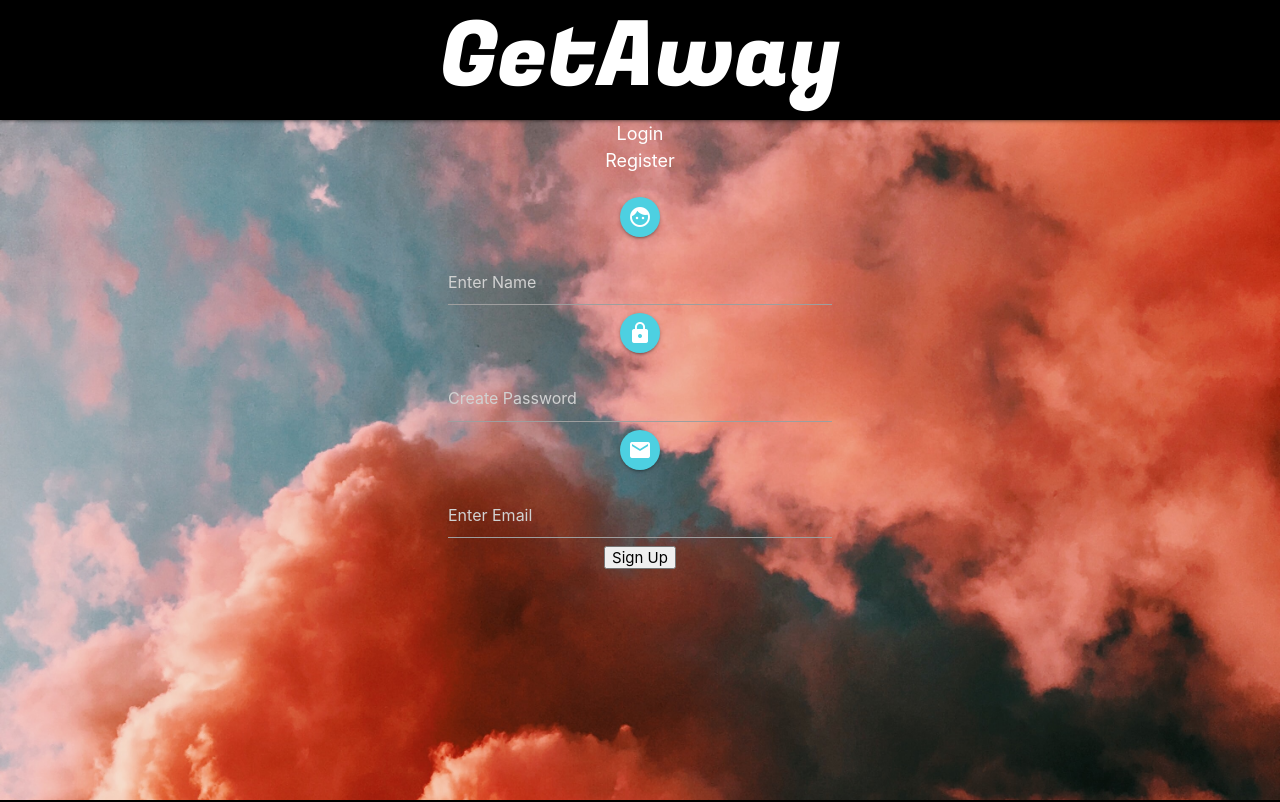
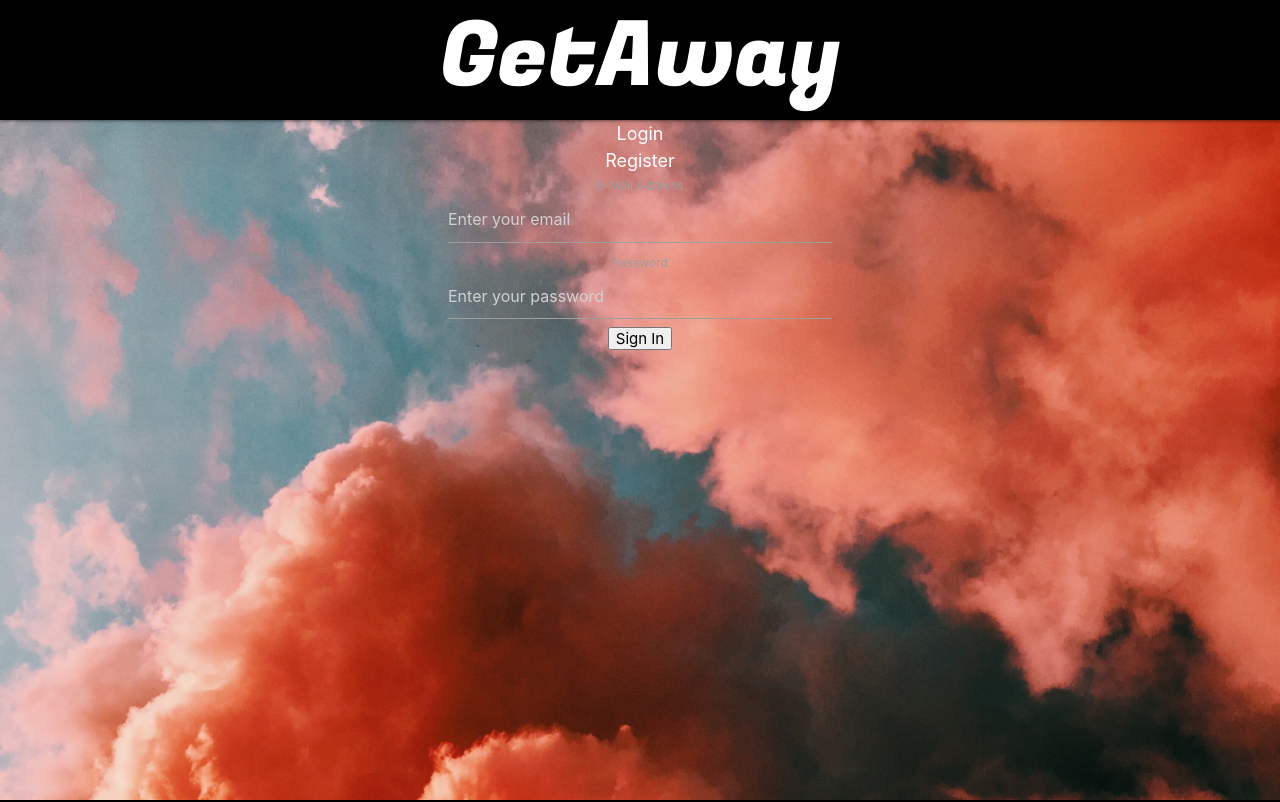
Before and after one commit to joshuakiley/getaway-frontend, a React (Create React App) app: page / in a window 1280 px wide. Shown: the top 802 px of the page. Built offline with nearby package versions, Linux system fonts and the light colour scheme.

Commit message:
Changed index of login to sign in instead of sign up because that will be the more used functionality

```diff
--- a/src/components/Login.jsx
+++ b/src/components/Login.jsx
@@ -31,8 +31,8 @@ function Login() {
                 <div className="loginpage"> Register </div>
               </NavLink>
             </div>
-            <Route exact path="/" component={SignUpForm}></Route>
-            <Route path="/sign-in" component={SignInForm}></Route>
+            <Route path="/" exact component={SignInForm}></Route>
+            <Route path="/sign-up" exact component={SignUpForm}></Route>
           </div>
         </div>
       </div>
```
